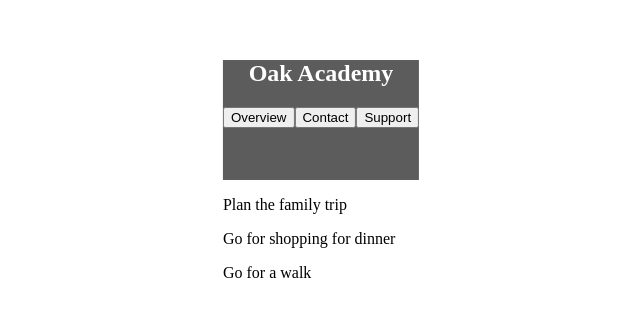
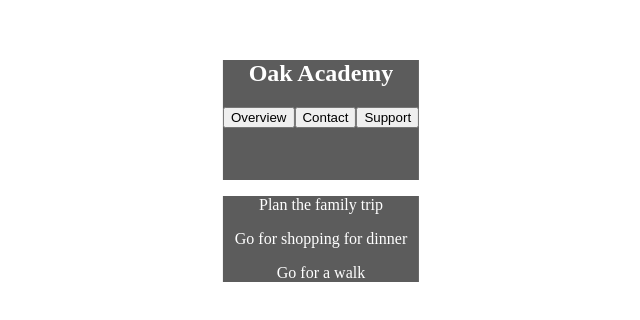
Before and after one commit to oseid-tv/contextapi, a React (Create React App) app: page / in a window 1280 px wide. Shown: the part 120-440 px from the top of the page, without its empty margins (319-959 px from the left). Built offline with nearby package versions, Linux system fonts and the light colour scheme; the HTML template or start-up script is replaced by a standard one.

Commit message:
update TodoList component based on the context

```diff
--- a/src/components/TodoList.js
+++ b/src/components/TodoList.js
@@ -1,13 +1,26 @@
 import React from "react";
+import { ThemeContext } from "../contexts/ThemeContext";
 
-const TodoList = () => {
+class TodoList extends React.Component {
+  static contextType = ThemeContext;
+  render() {
+    const { isDarkTheme, lightTheme, darkTheme } = this.context;
+    const theme = isDarkTheme ? darkTheme : lightTheme;
     return (
-    <div className="ui list">
+      <div
+        style={{
+          background: theme.background,
+          color: theme.text,
+          textAlign: "center",
+          heigth: "140px",
+        }}
+      >
         <p className="item">Plan the family trip</p>
         <p className="item">Go for shopping for dinner</p>
         <p className="item">Go for a walk</p>
       </div>
     );
-};
+  }
+}
 
 export default TodoList;
```
Lines whose indentation alone changed are shown as unchanged.
